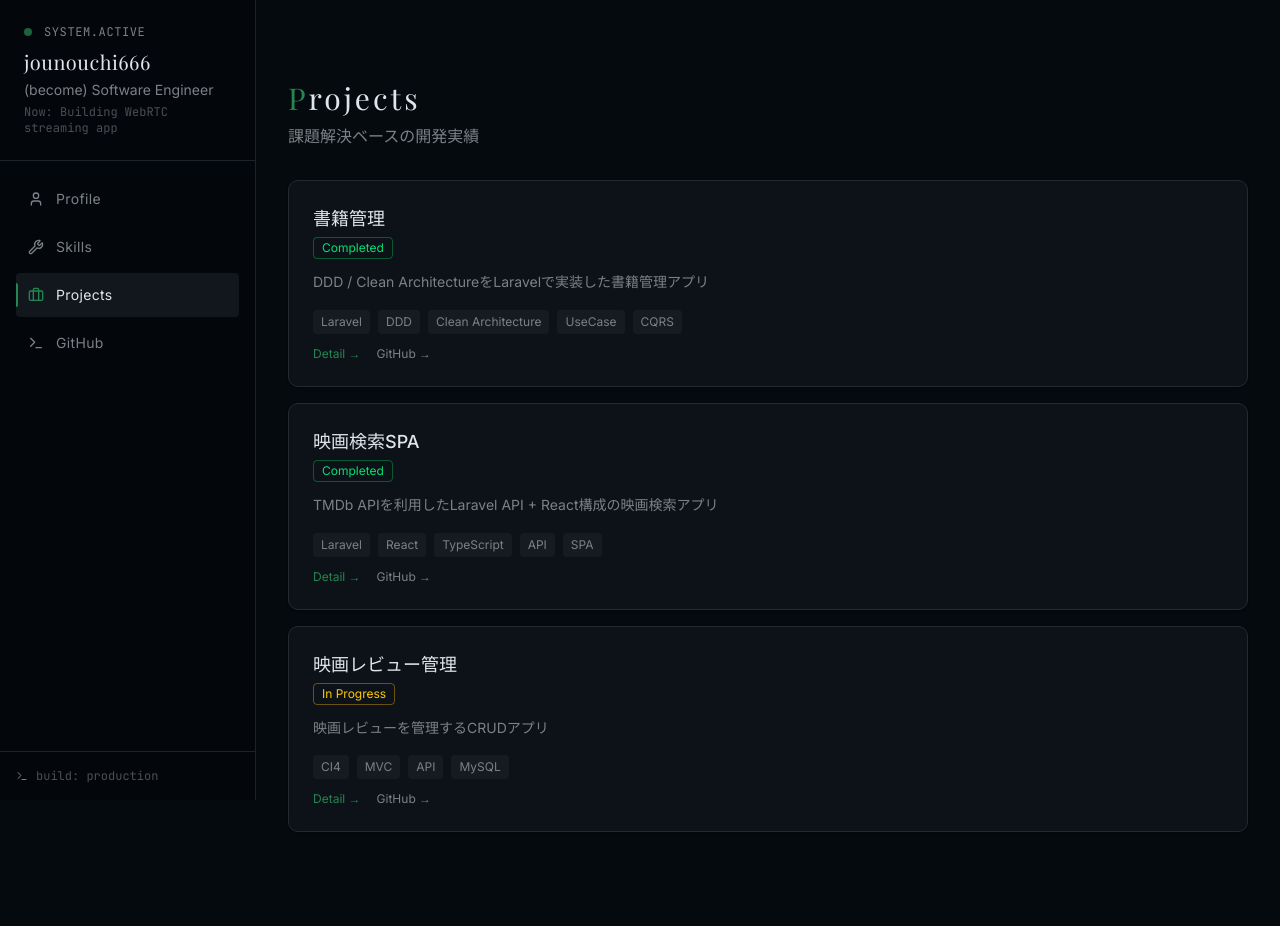
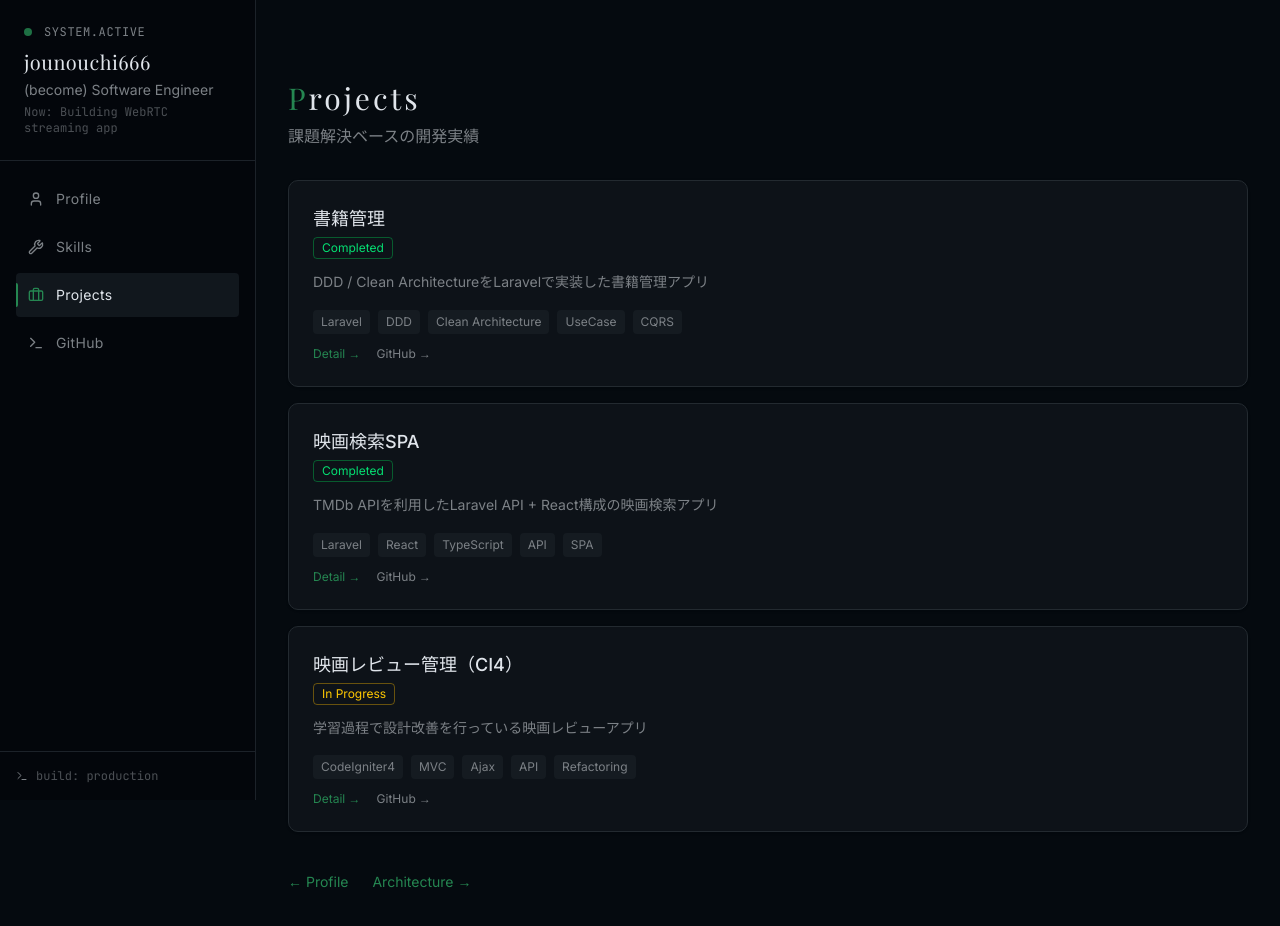
Before and after one commit to jounouchi666/MYPORTFOLIO, a React (Vite) app in the folder app/: page /projects in a window 1280 px wide. Shown: the top 926 px of the page. Built offline with nearby package versions, Linux system fonts and the light colour scheme.

Commit message:
映画レビュー管理の詳細変更 導線追加

```diff
--- a/app/src/pages/ProjectsPage.tsx
+++ b/app/src/pages/ProjectsPage.tsx
@@ -58,12 +58,16 @@ const works: Work[] = [
   },
   {
     id: 'movie-review',
-    title: '映画レビュー管理',
-    description: '映画レビューを管理するCRUDアプリ',
-    problem: 'シンプルCRUDでも責務が曖昧になりやすい',
-    solution: 'MVCの責務分離を明確化',
-    architecture: 'CodeIgniter4による軽量構成',
-    tags: ['CI4', 'MVC', 'API', 'MySQL'],
+    title: '映画レビュー管理（CI4）',
+    description: '学習過程で設計改善を行っている映画レビューアプリ',
+    problem:
+      'MVC中心の実装でControllerにロジックが集中し、責務が肥大化',
+    solution:
+      '一部機能にUseCase / Repositoryを導入し、段階的に責務分離を試行',
+    architecture:
+      'MVC + 部分的にClean Architecture導入（UseCase / Repository / DTO）',
+    tags: ['CodeIgniter4', 'MVC', 'Ajax', 'API', 'Refactoring'],
+
     status: 'In Progress',
     github: 'https://github.com/jounouchi666/ci4-movie-reviews',
     link: '/projects/movie-reviews',
@@ -80,7 +84,7 @@ export function ProjectsPage() {
       </h2>
       <p className="text-muted-foreground mb-8">課題解決ベースの開発実績</p>
 
-      <div className="grid gap-4">
+      <div className="grid gap-4 mb-10">
         {works.map((work, index) => (
           <div
             key={work.id}
@@ -169,6 +173,16 @@ export function ProjectsPage() {
           </div>
         ))}
       </div>
+
+      {/* 導線 */}
+      <div className="flex gap-6 text-sm">
+        <Link to="/profile" className="text-primary hover:underline">
+          ← Profile
+        </Link>
+        <Link to="/architecture" className="text-primary hover:underline">
+          Architecture →
+        </Link>
+      </div>
     </section>
   )
 }
```
